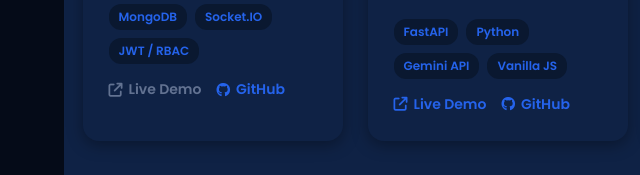
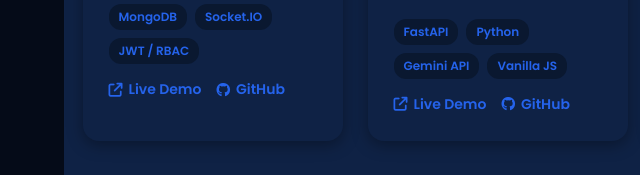
Before and after one commit to Manasva504/My-Portfolio., a plain HTML site: page index.html in a window 1280 px wide. Shown: the part 3081-3256 px from the top of the page, 0-640 px from the left. Drawn offline with Linux system fonts and the light colour scheme.

Commit message:
Wire up Student Management System Live Demo (SSO wall now cleared)
https://student-management-system-ivory-phi.vercel.app/ returns real
app content (HTTP 200, no SSO redirect) unlike the two previous
deployment URLs - Deployment Protection appears to have been disabled
for this one. Confirmed via curl before wiring it in.

Co-Authored-By: Claude Fable 5 <noreply@anthropic.com>

```diff
--- a/index.html
+++ b/index.html
@@ -295,18 +295,14 @@
                 <span class="tech-tag">JWT / RBAC</span>
               </div>
               <div class="project-links">
-                <!-- TODO: two different deployment URLs tried so far both hit a Vercel SSO
-                     login wall (302 to vercel.com/sso-api) —
-                     student-management-system-hgr7qf8su-manasva-s-projects.vercel.app and
-                     student-management-system-6xvg5kcrs-manasva-s-projects.vercel.app.
-                     This is a project-level "Deployment Protection" setting, so no deployment
-                     URL for this project will be publicly viewable until it's turned off. In
-                     Vercel: Project → Settings → Deployment Protection → disable it (or scope
-                     it to Preview only, if you want Production public), then use that URL here. -->
-                <span class="link-pending" title="Live demo is behind a Vercel login wall — see source comment">
+                <a
+                  href="https://student-management-system-ivory-phi.vercel.app/"
+                  target="_blank"
+                  rel="noopener"
+                >
                   <i class="fa-solid fa-arrow-up-right-from-square" aria-hidden="true"></i>
                   Live Demo
-                </span>
+                </a>
                 <a
                   href="https://github.com/Manasva504/Student-Management-System"
                   target="_blank"
```
